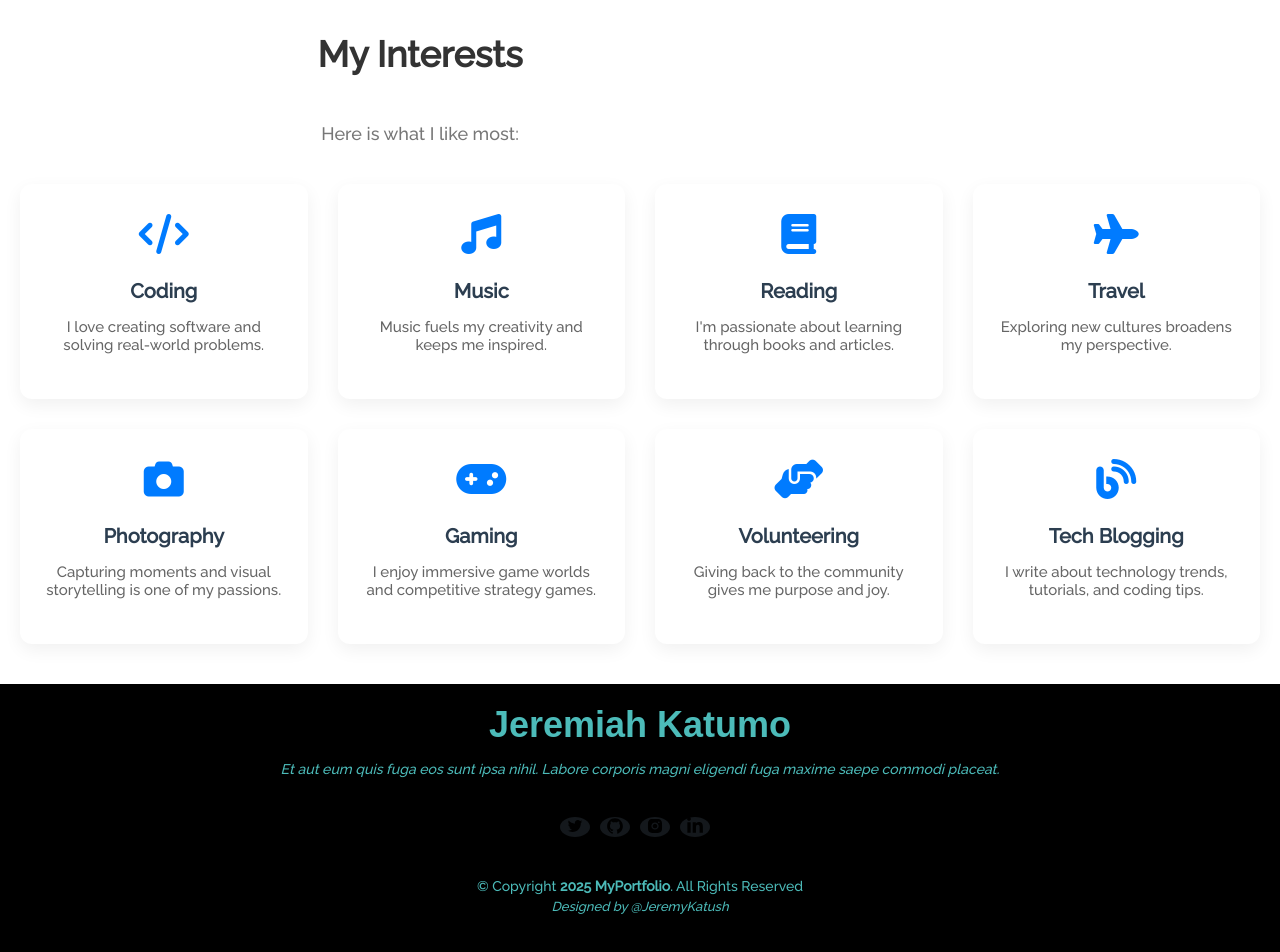
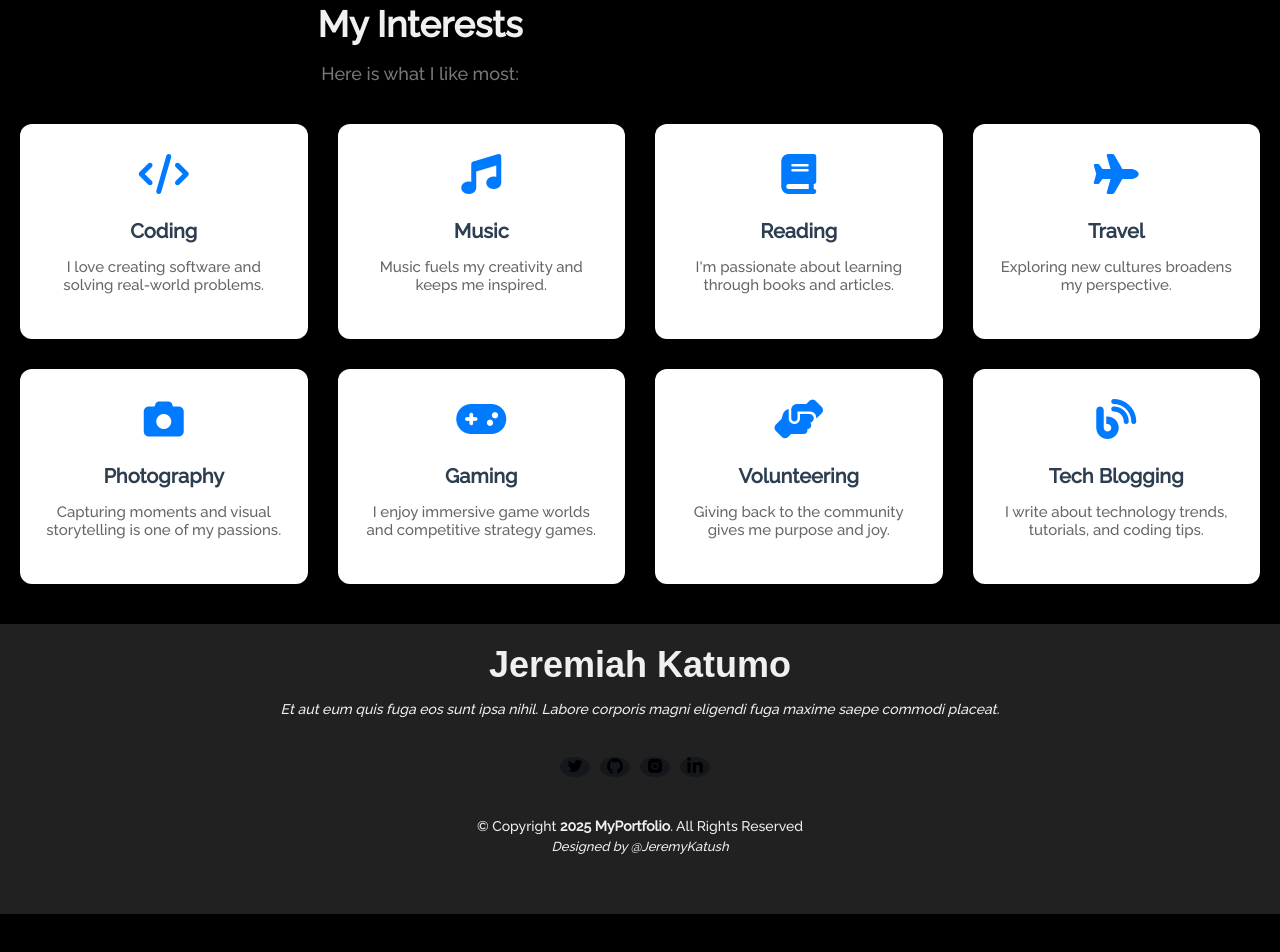
Before and after one commit to Jeremiah-Katumo/jeremiahkatumo, a React (Vite) app: page /about in a window 1280 px wide. Shown: the part 812-1764 px from the top of the page. After the commit the page ends 1726 px from the top, so only its background shows below. Built offline with nearby package versions, Linux system fonts and the light colour scheme.

Commit message:
responsive nav

```diff
--- a/src/assets/css/style.css
+++ b/src/assets/css/style.css
@@ -3,13 +3,15 @@
 :root {
   --primary-color: #40A2D8;
   --secondary-color: #f0f0f0; /* #f0edcf */
-  --text-color: #000000;
-  --text-bold-color: #4CBBB9;
+  --text-color: #FF6500;
+  --text-bold-color: #000000;
   --pre-text-color: #14181c;
-  --background-color: #0B60B0;
+  /* --background-color: #0B60B0; */
+  --background-color: #000000;
   --section-bg-color: #EFF3C6;;
-  --on-hover-color: #0678e3;
-  --footer-bg-color: #4CBBB9;
+  --on-hover-color: #FF6500;
+  --footer-bg-color: #212121;
+  --footer-text-color: #f0f0f0;
 
   --other-color: #0779E4;
 }
@@ -27,6 +29,7 @@ body {
   -webkit-font-smoothing: antialiased;
   -moz-osx-font-smoothing: grayscale;
   /* background-image: linear-gradient(to left, rgb(65, 20, 155), rgb(52, 22, 143)); */
+  background-color: var(--background-color);
 }
 
 /* Prevent horizontal scrolling */
@@ -191,7 +194,7 @@ h6 {
 .nav-menu a:focus {
   display: flex;
   align-items: center;
-  color: #45505b;
+  color: var(--text-color);
   padding: 10px 18px;
   margin-bottom: 8px;
   transition: 0.3s;
@@ -211,7 +214,7 @@ h6 {
 }
 
 .nav-link p {
-  color: #000000;
+  color: var(--text-color);
 }
 
 .nav-menu a i,
@@ -309,6 +312,7 @@ h6 {
   width: 100%;
   height: 40vh;
   background: url("../img/hero.jpg") top right no-repeat;
+  /* background-color: var(--background-color); */
   background-size: cover;
   position: relative;
 }
@@ -461,14 +465,22 @@ h6 {
   align-items: center;
   text-align: center;
   padding: 20px;
-  background-color: var(--secondary-color);
+  background-color: var(--background-color);
+}
+
+#about .content-section {
+  background-color: var(--background-color);
+}
+
+#about .container {
+  gap: 10px;
 }
 
 .about-btn-container {
   display: flex;
   flex-direction: row;
   gap: 30px;
-
+  height: auto;
 }
 
 .section-header {
@@ -477,21 +489,27 @@ h6 {
 }
 
 .section-title {
-  font-size: 32px;
+  font-size: 36px;
   font-weight: bold;
-  color: #333;
-  margin-bottom: 10px;
+  color: var(--secondary-color);
+  /* margin-bottom: 10px; */
+  padding: 0;
 }
 
 .about-paragraph {
   font-size: 18px;
-  color: #555;
+  color: var(--secondary-color);
   line-height: 1.6;
   text-align: justify;
 }
 
-b {
+#about b {
+  font-weight: bold;
   color: var(--text-bold-color);
+}
+
+#about p {
+  color: var(--secondary-color);
 }
 
 
@@ -511,12 +529,13 @@ b {
   align-items: center;
   justify-content: center;
   position: relative;
-  background-color: var(--section-bg-color);
+  background-color: #1e3e62;
   width: 100%;
   padding: 20px;
-  color: white;
+  color: var(--secondary-color);
   z-index: 1;
   border-radius: 15px;
+  border: 2px dashed var(--background-color)
 }
 
 /* Upper layer */
@@ -525,14 +544,19 @@ b {
   top: 250px;  /* margin from top of wrapper */
   left: 85px; /* margin from left of wrapper */
   /* bottom: 100px; */
-  background-color: #FFF0CE;
+  background-color: #0b192c;
   width: 80%;
-  color: white;
+  color: var(--secondary-color);
   padding: 20px;
   z-index: 2;
   pointer-events: auto; /* allow interaction */
   border-radius: 15px;
   border-color: #000000;
+  border: 2px dotted var(--background-color)
+  /* border-top: 2px solid blue;
+  border-right: 2px dotted green;
+  border-bottom: 2px dashed orange;
+  border-left: 2px solid gray; */
 }
 
 
@@ -551,7 +575,7 @@ b {
   max-width: 500px;
   text-align: left;
   font-size: 18px;
-  color: #555;
+  color: var(--secondary-color);
 }
 
 .about-text p {
@@ -567,6 +591,7 @@ b {
   height: 250px;
   width: 250px;
   border-radius: 50%;
+  border: 2px solid var(--background-color);
   object-fit: cover;
   box-shadow: 0px 4px 8px rgba(0, 0, 0, 0.2);
 }
@@ -577,7 +602,7 @@ b {
   margin-top: 15px;
   padding: 12px 20px;
   background-color: var(--background-color);
-  color: white;
+  color: var(--secondary-color);
   text-decoration: none;
   font-size: 16px;
   font-weight: bold;
@@ -587,13 +612,27 @@ b {
 
 .download-btn:hover {
   background-color: var(--on-hover-color);
+  color: var(--background-color);
+}
+
+.call-to-action-btn {
+  margin-top: 15px;
+  /* padding: 12px 20px; */
+  height: 60px;
+  display: flex;
+  justify-content: center;
+  align-items: center;
+  border: 2px solid var(--background-color);
+  border-radius: 5px;
+  padding-left: 10px;
+
 }
 
 
 /* Skills Section Styles */
 .skills-content-section {
   padding: 30px 10px;
-  background-color: #f1f1f1;
+  background-color: var(--background-color);
   text-align: center;
   display: flex;
   flex-direction: column;
@@ -822,8 +861,8 @@ b {
 # Footer
 --------------------------------------------------------------*/
 #footer {
-  background: var(--text-color);
-  color: var(--footer-bg-color);
+  background: var(--footer-bg-color);
+  color: var(--footer-text-color);
   font-size: 14px;
   text-align: center;
   padding: 20px;
@@ -836,7 +875,7 @@ b {
   font-family: "Poppins", sans-serif;
   padding: 0;
   margin: 0 0 15px 0;
-  color: var(--footer-bg-color);
+  color: var(--footer-text-color);
 }
 
 #footer p {
```
Also changed, not shown: src/components/MobileNav.jsx (+30 -13 lines), src/components/Navbar.jsx (+35 -0 lines), src/components/ResponsiveNav.jsx (added, +25 -0 lines), src/assets/css/mobile-nav.css (added).
